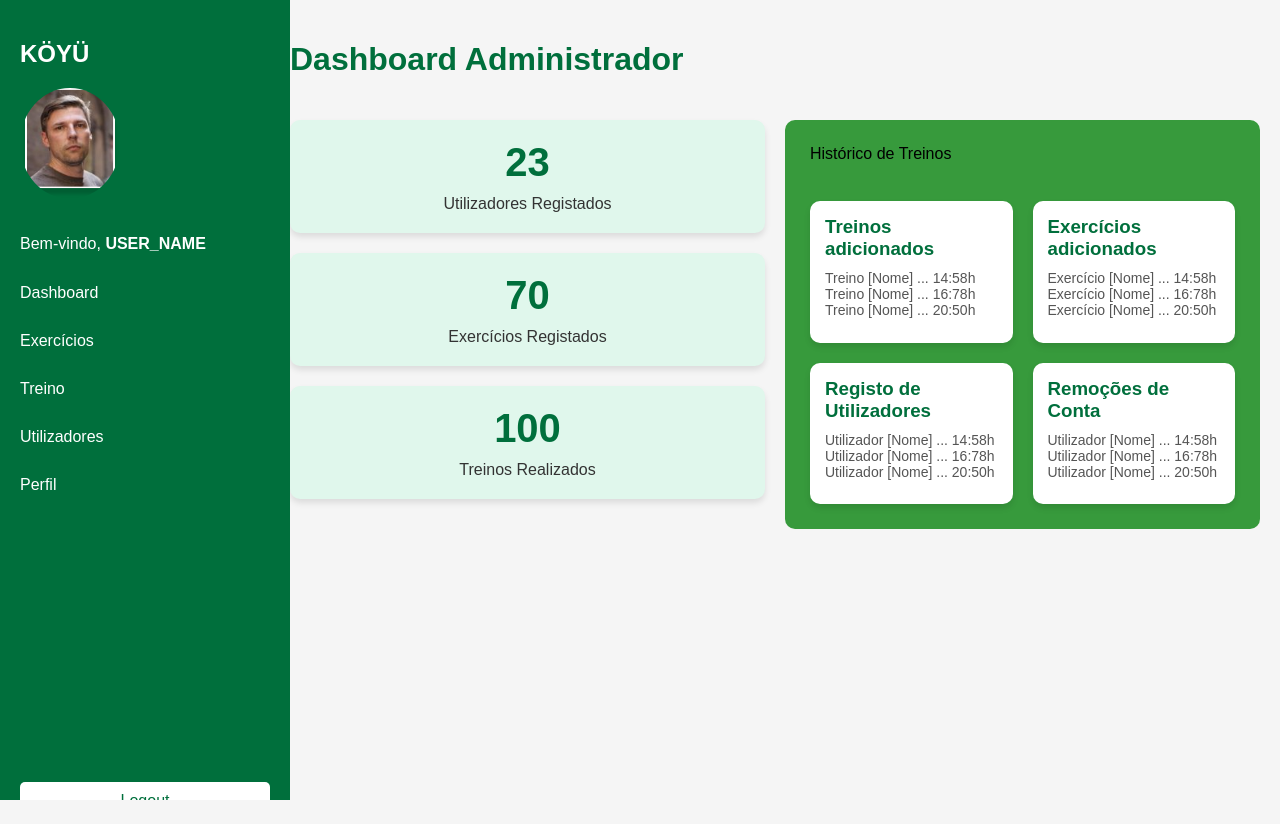
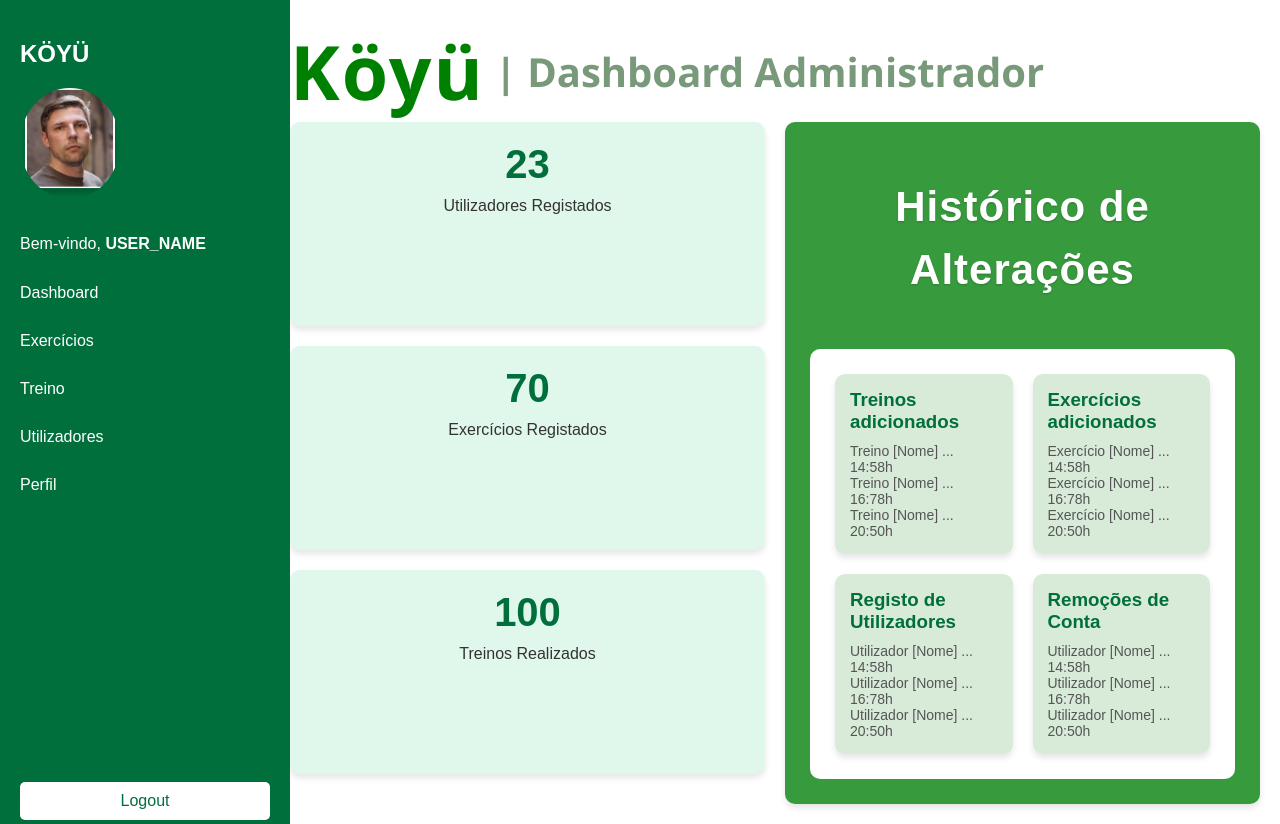
Before and after one commit to ggoncalves17/Projeto_Koyu, a Django app: page /dashboard in a window 1280 px wide. Before the commit the page ends 800 px from the top, so only its background shows below. Run offline with Django 5.2, Linux system fonts and the light colour scheme.

Commit message:
Dashboard Header

```diff
--- a/ProjetoKoyu_App/static/css/dashboard.css
+++ b/ProjetoKoyu_App/static/css/dashboard.css
@@ -2,7 +2,7 @@ body {
     font-family: Arial, sans-serif;
     margin: 0;
     padding: 0;
-    background-color: #f5f5f5;
+    background-color: white;
 }
 
 .sidebar {
@@ -57,9 +57,22 @@ body {
 
 .dashboard-header {
     display: flex;
-    justify-content: space-between;
     align-items: center;
-    margin-bottom: 20px;
+    justify-content: flex-start;
+}
+.logo{
+    font-family: Segoe UI;
+    font-weight: bold;
+    font-size: 75px;
+    color: #008000;
+    margin-right: 10px;
+    letter-spacing: 2px
+}
+.title{
+    font-family: Segoe UI;
+    font-size: 40px;
+    color: rgba(120, 153, 122, 1);
+    font-weight: bold;
 }
 
 .dashboard-header h1 {
@@ -99,10 +112,11 @@ body {
     padding: 25px;
     background-color: rgba(55, 154, 60, 1);
     border-radius: 10px;
+    box-shadow: 0 4px 6px rgba(0, 0, 0, 0.1);
 }
 
 .history-card {
-    background-color: white;
+    background-color: rgba(215, 235, 216, 1);
     padding: 15px;
     border-radius: 10px;
     box-shadow: 0 4px 6px rgba(0, 0, 0, 0.1);
@@ -125,23 +139,30 @@ body {
     margin-bottom: 5px;
 }
 
-.grid-container {
+.main-grid-container {
     display: grid;
     grid-template-columns: 1fr 1fr;
     grid-gap: 20px;
 }
 
-.historico_alteracoes {
-    left: 132px;
-    top: 44px;
-    position: middle;
-    overflow: visible;
-    width: 518px;
-    white-space: nowrap;
-    text-align: left;
-    font-family: Segoe UI;
-    font-style: normal;
-    font-weight: normal;
-    font-size: 45px;
-    color: rgba(255, 255, 255, 1);
+.hist-grid-container {
+    display: grid;
+    grid-template-columns: 1fr 1fr;
+    grid-gap: 20px;
+    gap: 20px;
+    padding: 25px;
+    background-color: white;
+    border-radius: 10px;
 }
+
+
+.historico_alteracoes h1{
+    color: #FFFFFF;
+    font-family: Arial, sans-serif;
+    font-size: 42px;
+    font-weight: bold;
+    letter-spacing: 1px;
+    line-height: 1.5;
+    text-align: center;
+    text-shadow: 0px 1px 2px rgba(0, 0, 0, 0.2);
+}
--- a/ProjetoKoyu_App/templates/projeto_koyu/dashboard.html
+++ b/ProjetoKoyu_App/templates/projeto_koyu/dashboard.html
@@ -24,9 +24,15 @@
 
     <div class="content">
         <div class="dashboard-header">
-            <h1>Dashboard Administrador</h1>
+			<div class = "logo">
+				<span>Köyü</span>
+			</div>
+			<div class = "title">
+				<span>|	Dashboard Administrador</span>
+			</div>
+
         </div>
-		<div class="grid-container">
+		<div class="main-grid-container">
         	<div class="cards">
 
             	<div class="card">
@@ -45,10 +51,10 @@
 
 			<div class="history">
 
-				<div class id = historico_alteracoes>
-					<span>Histórico de Treinos</span>
+				<div class = "historico_alteracoes">
+					<h1>Histórico de Alterações</h1>
 				</div>
-				<div class="grid-container">
+				<div class="hist-grid-container">
 					<div class="history-card">
 						<h3>Treinos adicionados</h3>
 						<ul>
```
